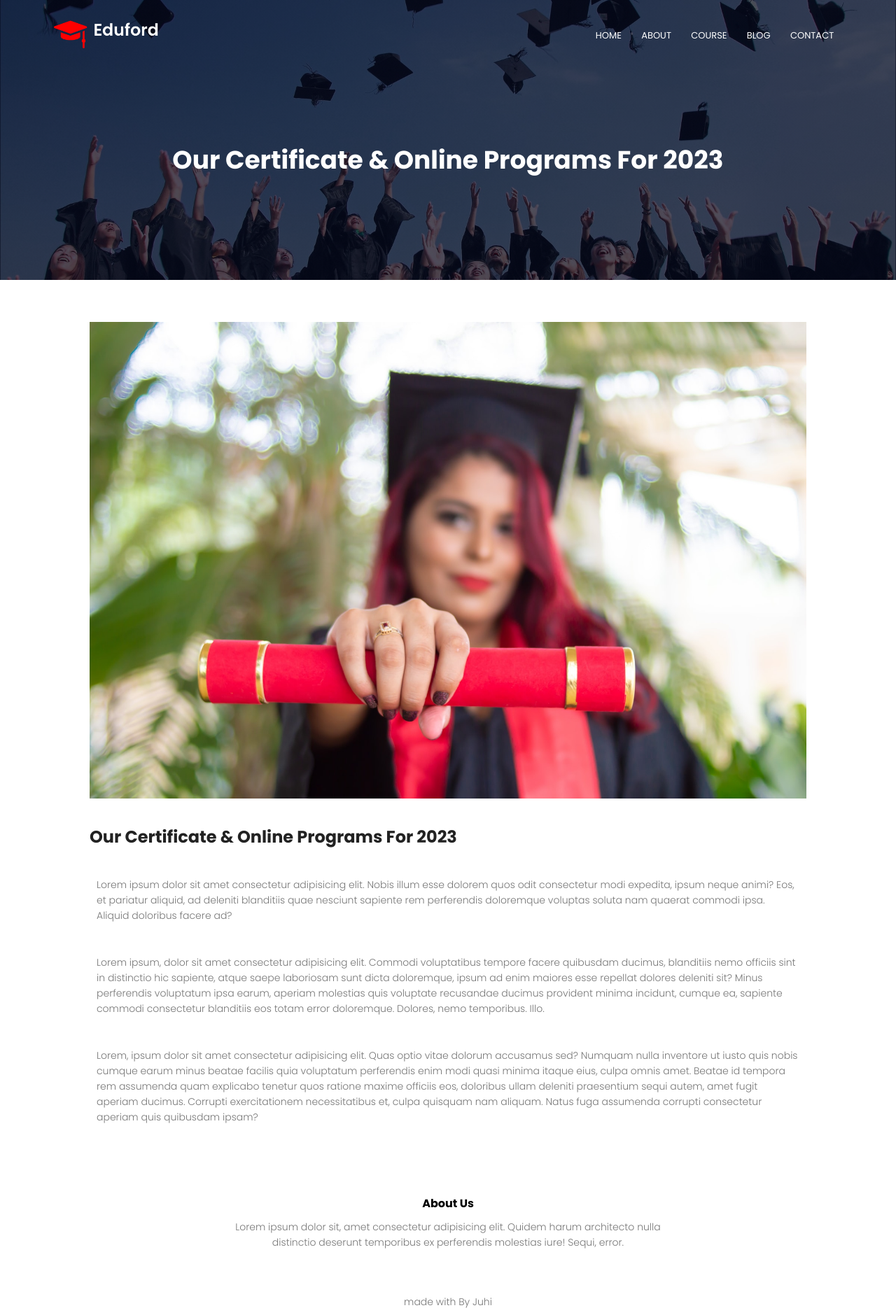
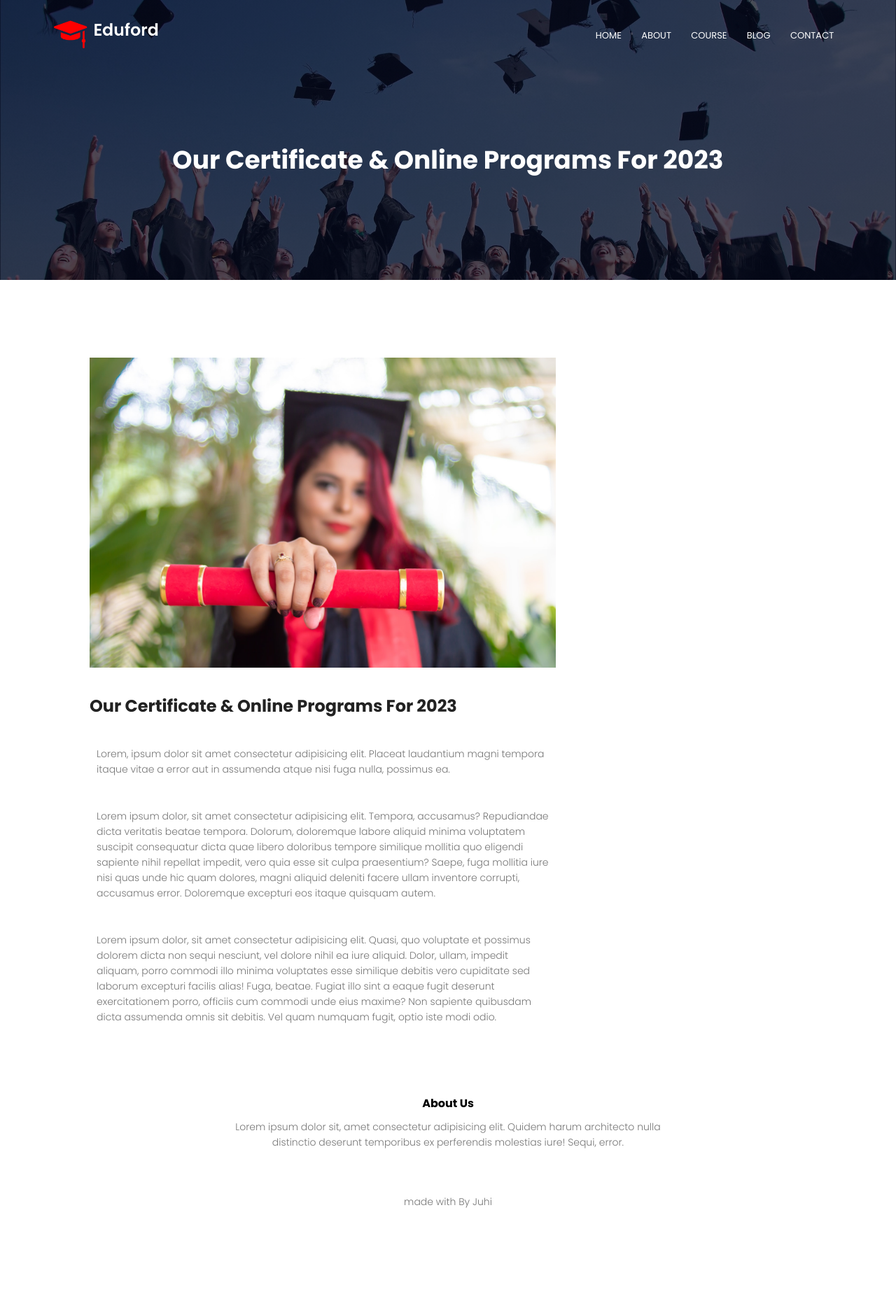
Before and after one commit to juhinagpure/Eduford-university, a PHP site: page /blog.html in a window 1280 px wide. Shown: the top 1869 px of the page at 70% size. After the commit the page ends 1726 px from the top, so only its background shows below. Run offline with PHP 8.4, Linux system fonts and the light colour scheme.

Commit message:
changes style of blog.html

```diff
--- a/blog.html
+++ b/blog.html
@@ -34,32 +34,34 @@
     </section>
     <!-- blog page content -->
     <section class="blog-content">
+        <div class="row">
             <div class="blog-left">
                 <img src="/eduford_img/certificate.jpg" alt="">
                 <h2>Our Certificate & Online Programs For 2023</h2>
-            <p>Lorem ipsum dolor sit amet consectetur adipisicing elit. Nobis illum esse dolorem quos odit consectetur
-                modi expedita, ipsum neque animi? Eos, et pariatur aliquid, ad deleniti blanditiis quae nesciunt
-                sapiente rem perferendis doloremque voluptas soluta nam quaerat commodi ipsa. Aliquid doloribus facere
-                ad?</p>
+                <p>Lorem, ipsum dolor sit amet consectetur adipisicing elit. Placeat laudantium magni tempora itaque
+                    vitae a error aut in assumenda atque nisi fuga nulla, possimus ea.</p>
                 <br>
-            <p>Lorem ipsum, dolor sit amet consectetur adipisicing elit. Commodi voluptatibus tempore facere quibusdam
-                ducimus, blanditiis nemo officiis sint in distinctio hic sapiente, atque saepe laboriosam sunt dicta
-                doloremque, ipsum ad enim maiores esse repellat dolores deleniti sit? Minus perferendis voluptatum ipsa
-                earum, aperiam molestias quis voluptate recusandae ducimus provident minima incidunt, cumque ea,
-                sapiente commodi consectetur blanditiis eos totam error doloremque. Dolores, nemo temporibus. Illo.</p>
+                <p>Lorem ipsum dolor, sit amet consectetur adipisicing elit. Tempora, accusamus? Repudiandae dicta
+                    veritatis beatae tempora. Dolorum, doloremque labore aliquid minima voluptatem suscipit consequatur
+                    dicta quae libero doloribus tempore similique mollitia quo eligendi sapiente nihil repellat impedit,
+                    vero quia esse sit culpa praesentium? Saepe, fuga mollitia iure nisi quas unde hic quam dolores,
+                    magni aliquid deleniti facere ullam inventore corrupti, accusamus error. Doloremque excepturi eos
+                    itaque quisquam autem.</p>
                 <br>
-            <p>Lorem, ipsum dolor sit amet consectetur adipisicing elit. Quas optio vitae dolorum accusamus sed? Numquam
-                nulla inventore ut iusto quis nobis cumque earum minus beatae facilis quia voluptatum perferendis enim
-                modi quasi minima itaque eius, culpa omnis amet. Beatae id tempora rem assumenda quam explicabo tenetur
-                quos ratione maxime officiis eos, doloribus ullam deleniti praesentium sequi autem, amet fugit aperiam
-                ducimus. Corrupti exercitationem necessitatibus et, culpa quisquam nam aliquam. Natus fuga assumenda
-                corrupti consectetur aperiam quis quibusdam ipsam?</p>
+                <p>Lorem ipsum dolor, sit amet consectetur adipisicing elit. Quasi, quo voluptate et possimus dolorem
+                    dicta non sequi nesciunt, vel dolore nihil ea iure aliquid. Dolor, ullam, impedit aliquam, porro
+                    commodi illo minima voluptates esse similique debitis vero cupiditate sed laborum excepturi facilis
+                    alias! Fuga, beatae. Fugiat illo sint a eaque fugit deserunt exercitationem porro, officiis cum
+                    commodi unde eius maxime? Non sapiente quibusdam dicta assumenda omnis sit debitis. Vel quam numquam
+                    fugit, optio iste modi odio.</p>
             </div>
             <div class="blog-right">
 
             </div>
+        </div>
 
     </section>
+
 
     <!-- Footer -->
     <section class="footer">
--- a/style.css
+++ b/style.css
@@ -419,8 +419,7 @@ color: #f44336;
     padding: 60px 0;
 }
 .blog-left{
-    flex-basis: 65%;
-
+   flex-basis: 65%;
 }
 .blog-left img{
     width: 100%;
```
Lines whose indentation alone changed are shown as unchanged.
